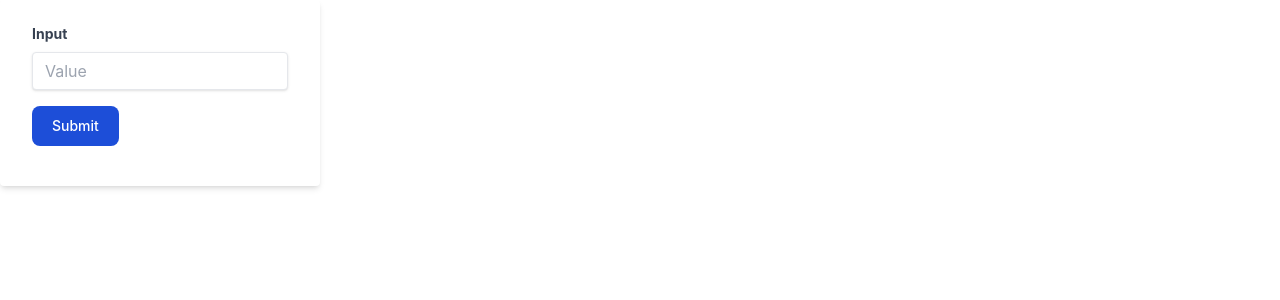
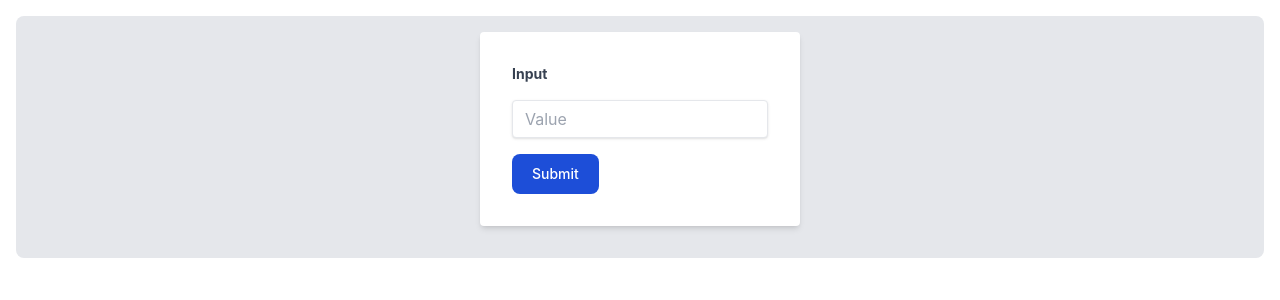
Before and after one commit to annesylvie/alpaca, a React (Create React App) app in the folder webapp/: page / in a window 1280 px wide. Both pictures are taken after a click on the button "Add New". Shown: the top 300 px of the page. Built offline with nearby package versions, Linux system fonts and the light colour scheme; the HTML template or start-up script is replaced by a standard one.

Commit message:
webapp: improve css

```diff
--- a/webapp/src/App.tsx
+++ b/webapp/src/App.tsx
@@ -1,13 +1,15 @@
-import React, {useState, useEffect, Dispatch, SetStateAction} from 'react';
-import './App.css';
+import React, { useState, useEffect, Dispatch, SetStateAction } from "react";
+import "./App.css";
 
 function App() {
   const [boxes, setBoxes] = useState<Array<string>>([]);
   const [showFields, setShowFields] = useState(false);
 
   return (
-        <div>
-            {boxes.map(box => (<Box fieldName={box} />))}
+    <div className="bg-gray-200 rounded-lg m-4 p-4">
+      {boxes.map((box) => (
+        <Box fieldName={box} />
+      ))}
       <FormCreator
         showFields={showFields}
         setShowFields={setShowFields}
@@ -15,20 +17,23 @@ function App() {
         setBoxes={setBoxes}
       />
     </div>
-    )
+  );
 }
 
-function Box(props: {fieldName: string}) {
-    return <div
-        className="text-white bg-gradient-to-r from-blue-500 via-blue-600 to-blue-700 hover:bg-gradient-to-br focus:ring-4 focus:ring-blue-300 dark:focus:ring-blue-800 font-medium rounded-lg text-sm px-5 py-2.5 text-center mx-2 my-2"
-    > Name: {props.fieldName} </div>
+function Box(props: { fieldName: string }) {
+  return (
+    <div className="text-white bg-gradient-to-r from-green-400 to-blue-700 hover:bg-gradient-to-br focus:ring-4 focus:ring-blue-300 dark:focus:ring-blue-800 font-medium rounded-lg text-sm text-center my-2 p-4">
+      {" "}
+      Name: {props.fieldName}{" "}
+    </div>
+  );
 }
 
-export const useForm = (callback: any, initialState: {user: string}) => {
+export const useForm = (callback: any, initialState: { user: string }) => {
   const [values, setValues] = useState(initialState);
 
   const onChange = (event: React.ChangeEvent<HTMLInputElement>) => {
-        setValues({...values, [event.target.name]: event.target.value});
+    setValues({ ...values, [event.target.name]: event.target.value });
   };
 
   const onSubmit = async (event: React.FormEvent<HTMLFormElement>) => {
@@ -41,47 +46,44 @@ export const useForm = (callback: any, initialState: {user: string}) => {
     onSubmit,
     values,
   };
-}
-
+};
 
 function Form(props: {
-    setShowFields: Dispatch<SetStateAction<boolean>>,
-    boxes: Array<string>,
-    setBoxes: Dispatch<SetStateAction<Array<string>>>
+  setShowFields: Dispatch<SetStateAction<boolean>>;
+  boxes: Array<string>;
+  setBoxes: Dispatch<SetStateAction<Array<string>>>;
 }) {
-    const initialState = {user: ""};
-    const {onChange, onSubmit, values} = useForm(
-        addBoxCallback,
-        initialState
-    );
+  const initialState = { user: "" };
+  const { onChange, onSubmit, values } = useForm(addBoxCallback, initialState);
 
   async function addBoxCallback() {
-        props.setShowFields(false)
-        props.setBoxes(boxes => [...boxes, values["user"]])
+    props.setShowFields(false);
+    props.setBoxes((boxes) => [...boxes, values["user"]]);
   }
 
   return (
     <div className="w-full max-w-xs">
       <form
         onSubmit={onSubmit}
-                className="bg-white shadow-md rounded px-8 pt-6 pb-8 mb-4"
+        className="bg-white shadow-md rounded px-8 py-6 mb-4"
       >
-                <div className="mb-4">
-                    <label className="block text-gray-700 text-sm font-bold mb-2">
+        <div>
+          <label className="block text-gray-700 text-sm font-bold my-2">
             Input
           </label>
           <input
-                        className="shadow appearance-none border rounded w-full py-2 px-3 text-gray-700 leading-tight focus:outline-none focus:shadow-outline" id="username"
+            className="shadow appearance-none border rounded w-full my-2 py-2 px-3 text-gray-700 leading-tight focus:outline-none focus:shadow-outline"
+            id="username"
             placeholder="Value"
-                        name='user'
+            name="user"
             onChange={onChange}
             required
           />
         </div>
         <div className="flex items-center">
           <button
-                        type='submit'
-                        className="text-white bg-blue-700 font-medium rounded-lg text-sm px-5 py-2.5 text-center mr-2 mb-2"
+            type="submit"
+            className="text-white bg-blue-700 font-medium rounded-lg text-sm px-5 py-2.5 text-center my-2"
           >
             Submit
           </button>
@@ -91,48 +93,46 @@ function Form(props: {
   );
 }
 
+interface IFormProps {
+  showFields: boolean;
+  setShowFields: Dispatch<SetStateAction<boolean>>;
+  boxes: Array<string>;
+  setBoxes: Dispatch<SetStateAction<Array<string>>>;
+}
 
-interface IFormProps {
-    showFields: boolean,
-    setShowFields: Dispatch<SetStateAction<boolean>>
-    boxes: Array<string>,
-    setBoxes: Dispatch<SetStateAction<Array<string>>>
-
-};
-
-export const FormCreator: React.FC<IFormProps> = (
-    {showFields, setShowFields, boxes, setBoxes}: IFormProps
-) => {
+export const FormCreator: React.FC<IFormProps> = ({
+  showFields,
+  setShowFields,
+  boxes,
+  setBoxes,
+}: IFormProps) => {
   return (
-        showFields ?
-            <Form setShowFields={setShowFields}
-                boxes={boxes}
-                setBoxes={setBoxes}
-            />
-            : <div>
+    <div className="flex justify-center">
+      {showFields ? (
+        <Form setShowFields={setShowFields} boxes={boxes} setBoxes={setBoxes} />
+      ) : (
+        <div>
           <button
             type="submit"
-                    className="text-white bg-blue-700 font-medium rounded-lg text-sm px-5 py-2.5 text-center mr-2 mb-2"
+            className="text-white bg-blue-700 font-medium rounded-lg text-sm text-center p-4"
             onClick={() => setShowFields(true)}
           >
             Add New
           </button>
         </div>
-    )
-}
-
-
-
-
+      )}
+    </div>
+  );
+};
 
 function MyComponent() {
-    const [error, setError] = useState<{message: string} | null>(null);
+  const [error, setError] = useState<{ message: string } | null>(null);
   const [isLoaded, setIsLoaded] = useState(false);
-    const [items, setItems] = useState<{message: string} | null>(null);
+  const [items, setItems] = useState<{ message: string } | null>(null);
 
   useEffect(() => {
     fetch("http://localhost:8000/hello/boo")
-            .then(res => res.json())
+      .then((res) => res.json())
       .then(
         (result) => {
           setIsLoaded(true);
@@ -142,19 +142,15 @@ function MyComponent() {
           setIsLoaded(true);
           setError(error);
         }
-            )
-    }, [])
+      );
+  }, []);
 
   if (error !== null) {
     return <div>Error: {error.message}</div>;
   } else if (!isLoaded) {
     return <div>Loading...</div>;
   } else {
-        return (
-            <div>
-                Hi: {items === null ? "" : items["message"]}
-            </div>
-        );
+    return <div>Hi: {items === null ? "" : items["message"]}</div>;
   }
 }
 
```
Lines whose indentation alone changed are shown as unchanged.
